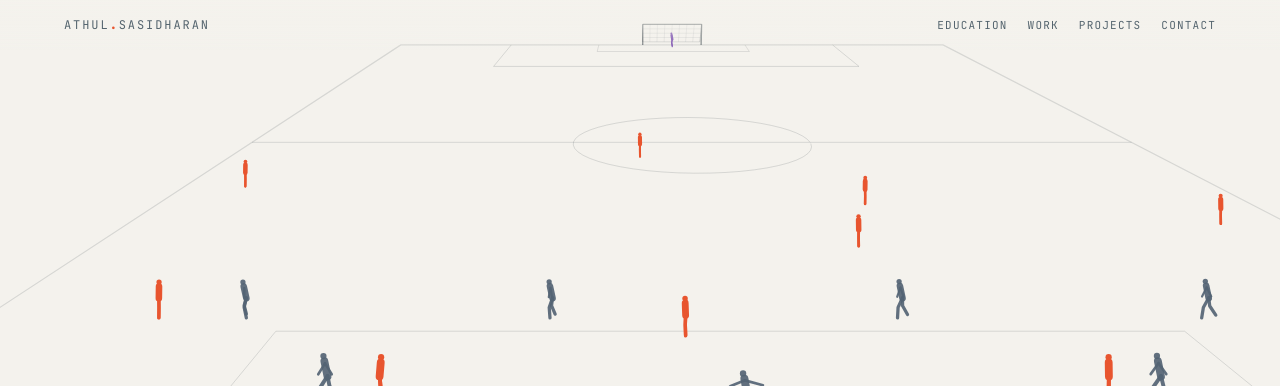
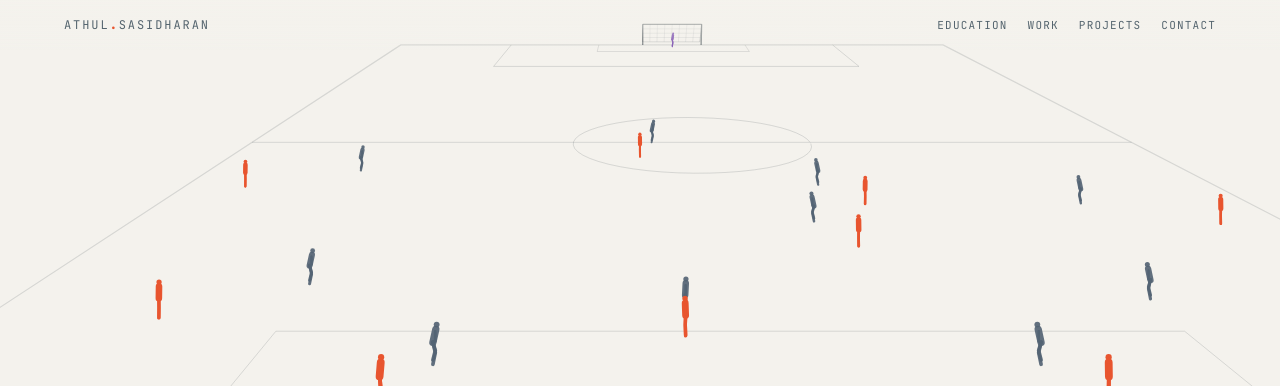
Before and after one commit to codingwithAthul/codingwithAthul.github.io, a plain HTML site: page index.html in a window 1280 px wide. Shown: the top 386 px of the page. Drawn offline with nearby package versions, Linux system fonts and the light colour scheme.

Commit message:
Replaced the ball-derived defensive block with man-marking so each defender tracks his own opponent goal-side, sags off the weak side, presses the carrier with a second man fighting for the ball, faces the ball while defending, and stops chasing once the shot beats him. The attack now advances as a unit, with centre-backs stepping to halfway and three runners arriving at the box for the finish.

```diff
--- a/index.html
+++ b/index.html
@@ -485,17 +485,20 @@ footer{padding:26px var(--gut) 38px;border-top:1px solid var(--line);display:fle
     [1.000,   1, 107.5, -1, 0]
   ];
 
+  /* the whole side advances with the ball — the keeper holds his box, centre-backs
+     step to halfway, and once the ball reaches the final third the midfielders and
+     forwards arrive at the box: width from the wingers, runners in the middle */
   var ATK = [
-    [[0,0,6],[0.4,0,14],[1,0,24]],
-    [[0,-14,10],[0.04,-14,14],[0.5,-18,36],[1,-20,56]],
-    [[0,14,10],[0.12,14,16],[0.5,18,36],[1,20,56]],
-    [[0,-2,16],[0.08,-4,22],[0.33,0,34],[0.7,2,52],[1,0,66]],
-    [[0,26,16],[0.17,28,26],[0.5,30,48],[1,30,68]],
-    [[0,-26,18],[0.39,-29,42],[0.7,-30,60],[1,-28,74]],
-    [[0,30,32],[0.22,30,44],[0.74,26,76],[0.80,30,94],[1,30,97]],
-    [[0,-30,40],[0.45,-30,58],[0.62,-26,74],[1,-20,88]],
-    [[0,10,36],[0.27,14,48],[0.56,4,56],[0.68,-6,72],[1,-2,90]],
-    [[0,8,28],[0.5,10,54],[1,6,82]],
+    [[0,0,6],[0.45,0,11],[1,0,15]],
+    [[0,-14,10],[0.04,-14,14],[0.5,-17,38],[0.8,-15,56],[1,-13,64]],
+    [[0,14,10],[0.12,14,16],[0.5,17,38],[0.8,15,58],[1,13,66]],
+    [[0,-2,16],[0.08,-4,22],[0.33,0,34],[0.62,-2,56],[0.82,0,70],[1,2,80]],
+    [[0,26,16],[0.17,28,26],[0.5,30,50],[0.78,28,66],[1,25,80]],
+    [[0,-26,18],[0.39,-29,42],[0.62,-30,62],[0.85,-27,78],[1,-23,87]],
+    [[0,30,32],[0.22,30,44],[0.74,26,76],[0.80,30,94],[1,27,98]],
+    [[0,-30,40],[0.45,-30,58],[0.62,-26,74],[0.85,-15,88],[1,-7,95]],
+    [[0,10,36],[0.27,14,48],[0.56,4,56],[0.68,-6,72],[0.85,-3,85],[1,1,93]],
+    [[0,8,28],[0.5,10,54],[0.75,7,74],[0.9,0,89],[1,-2,97]],
     [[0,-4,48],[0.51,-8,62],[0.75,2,86],[0.87,10,100],[0.92,9,100.8],[1,8,101.5]]
   ];
 
@@ -579,6 +582,36 @@ footer{padding:26px var(--gut) 38px;border-top:1px solid var(--line);display:fle
   }
   var atkDist = ATK.map(function(w){ return buildArc(function(p){ return track(w,p); }); });
   var ballDist = buildArc(function(p){ var b = ballAt(p); return [b[0], b[1]]; });
+
+  /* ---- the defending side: man-marking with cover and a press ----
+     Defender j tracks attacker j+1 (nobody marks the keeper): he stays goal-side
+     of his man, sags off and tucks toward the middle when his man is on the weak
+     side, and steps out to fight for the ball when it comes near — so one or two
+     shirts converge on the carrier while the rest hold their men. After the shot
+     beats the press (p > 0.90) the chase stops and nobody follows the ball into
+     the net. Positions are pure functions of p, so this scrubs correctly. */
+  function defPos(j, p){
+    var bp = ballAt(Math.min(p, 0.90));
+    var man = track(ATK[j+1], p);
+    var mdb = Math.hypot(man[0]-bp[0], man[1]-bp[1]);
+    var sag = clamp((mdb-8)/28, 0, 0.5);
+    var gx = -man[0], gy = PL - man[1], gm = Math.hypot(gx,gy) || 1;
+    var off = 2.0 + sag*5;
+    var x = man[0] + gx/gm*off*0.3 + (bp[0]-man[0])*sag*0.4;
+    var y = man[1] + gy/gm*off;
+    var ddx = bp[0]-x, ddy = bp[1]-y, dd = Math.hypot(ddx,ddy);
+    var w = clamp((9-dd)/9, 0, 1); w = w*w*(3-2*w)*0.8;
+    w *= 1 - clamp((p-0.90)/0.04, 0, 1);
+    if (dd > 0.8 && w > 0){
+      x += (bp[0]-ddx/dd*1.1 - x)*w;
+      y += (bp[1]-ddy/dd*1.1+0.5 - y)*w;
+    }
+    return [clamp(x, -HALF+1, HALF-1), clamp(y, 2, PL-1)];
+  }
+  var defDist = [];
+  for (var dj=0; dj<10; dj++) (function(j){
+    defDist.push(buildArc(function(p){ return defPos(j, p); }));
+  })(dj);
 
   /* kick events: at each keyframe, the receiver plays the ball */
   var EVENTS = {};
@@ -667,8 +700,10 @@ footer{padding:26px var(--gut) 38px;border-top:1px solid var(--line);display:fle
     seg3(-g, yl, hgt, g, yl, hgt, pw, 0.52);
   }
 
-  /* articulated silhouette. pose: 0 run, 1 strike, 2 overhead kick */
-  function figure(x, y, vx, vy, dist, col, pose, poseT, ballScreenX){
+  /* articulated silhouette. pose: 0 run, 1 strike, 2 bicycle kick, 3 jockey, 4 dive.
+     faceBall: defenders keep their eyes on the ball and backpedal rather than
+     turning their backs on it */
+  function figure(x, y, vx, vy, dist, col, pose, poseT, ballScreenX, faceBall){
     var q = proj(x, y, 0); if (!q) return;
     var k = FOC/q[2], h = 1.8*k;
     if (h < 7){
@@ -676,7 +711,8 @@ footer{padding:26px var(--gut) 38px;border-top:1px solid var(--line);display:fle
       ctx.fillStyle = col; ctx.fill(); return;
     }
     var fdir = 1, q2 = proj(x+vx*0.4, y+vy*0.4, 0);
-    if (q2 && Math.abs(q2[0]-q[0]) > 0.3) fdir = (q2[0] > q[0]) ? 1 : -1;
+    if (faceBall && ballScreenX != null) fdir = (ballScreenX >= q[0]) ? 1 : -1;
+    else if (q2 && Math.abs(q2[0]-q[0]) > 0.3) fdir = (q2[0] > q[0]) ? 1 : -1;
     else if (ballScreenX != null) fdir = (ballScreenX >= q[0]) ? 1 : -1;
 
     var spd = Math.hypot(vx, vy);            /* metres per unit p */
@@ -844,26 +880,18 @@ footer{padding:26px var(--gut) 38px;border-top:1px solid var(--line);display:fle
 
     /* people, depth-sorted far to near */
     var ppl = [];
-    var shape = [[-22,12],[-8,12],[8,12],[22,12],[-16,4],[0,4],[16,4],[-12,-5],[0,-5],[12,-5]];
     var be = 0.008;
     var b0 = ballAt(clamp(p-be,0,1)), b1 = ballAt(clamp(p+be,0,1));
     var bvx = (b1[0]-b0[0])/(2*be), bvy = (b1[1]-b0[1])/(2*be);
-    for (var d=0; d<shape.length; d++){
-      /* base block position, then the near men step out and close the ball down */
-      var bpx = shape[d][0] + b[0]*0.38, bpy = b[1] + shape[d][1];
-      var ddx = b[0]-bpx, ddy = b[1]-bpy, dd = Math.hypot(ddx,ddy);
-      var w2 = clamp((11-dd)/11, 0, 1); w2 = w2*w2*(3-2*w2)*0.72;
-      var px2 = bpx, py2 = bpy;
-      if (dd > 0.8){
-        px2 = bpx + (b[0]-ddx/dd*1.2 - bpx)*w2;
-        py2 = bpy + (b[1]-ddy/dd*1.2 + 0.6 - bpy)*w2;   /* stand off a metre, goal-side */
-      }
-      px2 = clamp(px2, -HALF+1, HALF-1); py2 = clamp(py2, 2, PL-1);
-      var dEff = Math.hypot(px2-b[0], py2-b[1]);
+    for (var d=0; d<10; d++){
+      var dp0 = defPos(d, clamp(p-be,0,1)), dp1 = defPos(d, clamp(p+be,0,1));
+      var dpp = defPos(d, p);
+      var dEff = Math.hypot(dpp[0]-b[0], dpp[1]-b[1]);
       ppl.push({
-        x: px2, y: py2, vx: bvx*0.38, vy: bvy,
-        dist: ballDist(p)*0.55 + d*1.31,
-        col: DEFEND, pose: dEff < 3.4 ? 3 : 0, poseT: clamp((3.4-dEff)/2.2, 0, 1)
+        x: dpp[0], y: dpp[1],
+        vx: (dp1[0]-dp0[0])/(2*be), vy: (dp1[1]-dp0[1])/(2*be),
+        dist: defDist[d](p), col: DEFEND, fb: true,
+        pose: (dEff < 3.4 && p < 0.90) ? 3 : 0, poseT: clamp((3.4-dEff)/2.2, 0, 1)
       });
     }
     /* the keeper holds his line, then dives across the final shot — and fails */
@@ -877,7 +905,7 @@ footer{padding:26px var(--gut) 38px;border-top:1px solid var(--line);display:fle
       gkvx = 3; gkPose = 4;
     }
     ppl.push({ x: gkx, y: gky, vx: gkvx, vy: 0,
-               dist: ballDist(p)*0.35, col: GK_D, pose: gkPose, poseT: gkT });
+               dist: ballDist(p)*0.35, col: GK_D, fb: gkPose !== 4, pose: gkPose, poseT: gkT });
     for (var a=0; a<ATK.length; a++){
       var e = 0.008;
       var c0 = track(ATK[a], clamp(p-e,0,1)), c1 = track(ATK[a], clamp(p+e,0,1));
@@ -897,7 +925,7 @@ footer{padding:26px var(--gut) 38px;border-top:1px solid var(--line);display:fle
     ppl.sort(function(m,n){ return n.y - m.y; });
     for (var k2=0;k2<ppl.length;k2++){
       var o = ppl[k2];
-      figure(o.x, o.y, o.vx, o.vy, o.dist, o.col, o.pose, o.poseT, ballSX);
+      figure(o.x, o.y, o.vx, o.vy, o.dist, o.col, o.pose, o.poseT, ballSX, o.fb);
     }
 
     drawBall(b, p);
```
